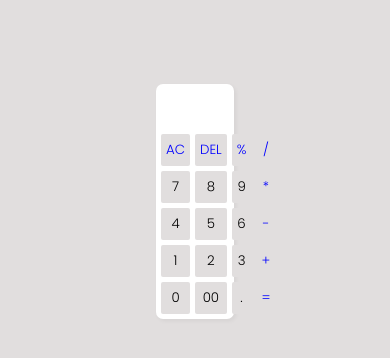
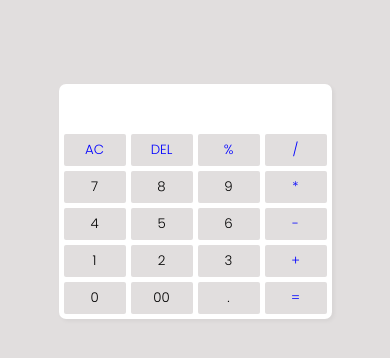
Before and after one commit to PallabBiswas3/-Calculator, a plain HTML site: page index.html in a window 390 px wide. Drawn offline with Linux system fonts and the light colour scheme.

Commit message:
Update style.css

```diff
--- a/style.css
+++ b/style.css
@@ -51,8 +51,8 @@
         border: none;
         margin-top: 10vh;
         margin-bottom: 10vh;
-        margin-left: 40vw;
-        margin-right: 40vw;
+        margin-left: 15vw;
+        margin-right: 15vw;
         border-radius: 7px;
         background-color:white;
         box-shadow: 2px 2px 4px rgb(0,0,0,0.05);
```
